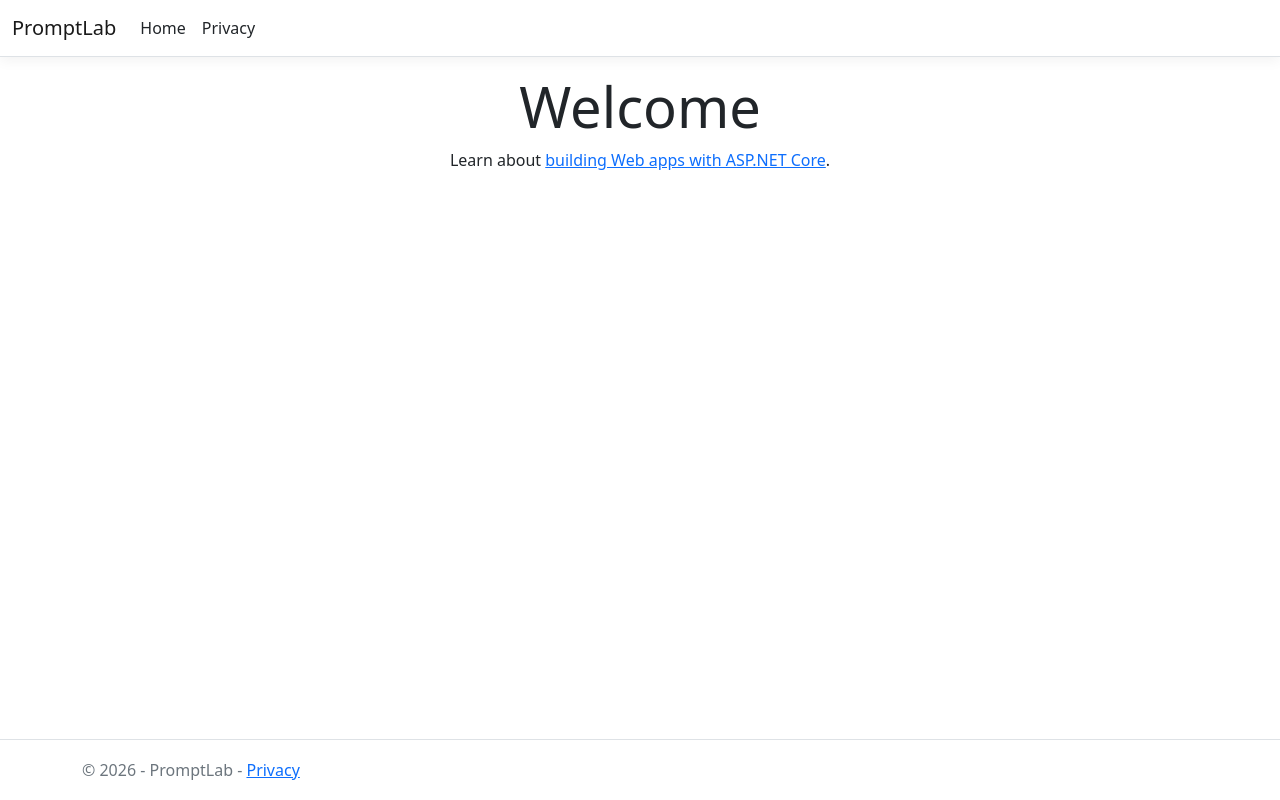
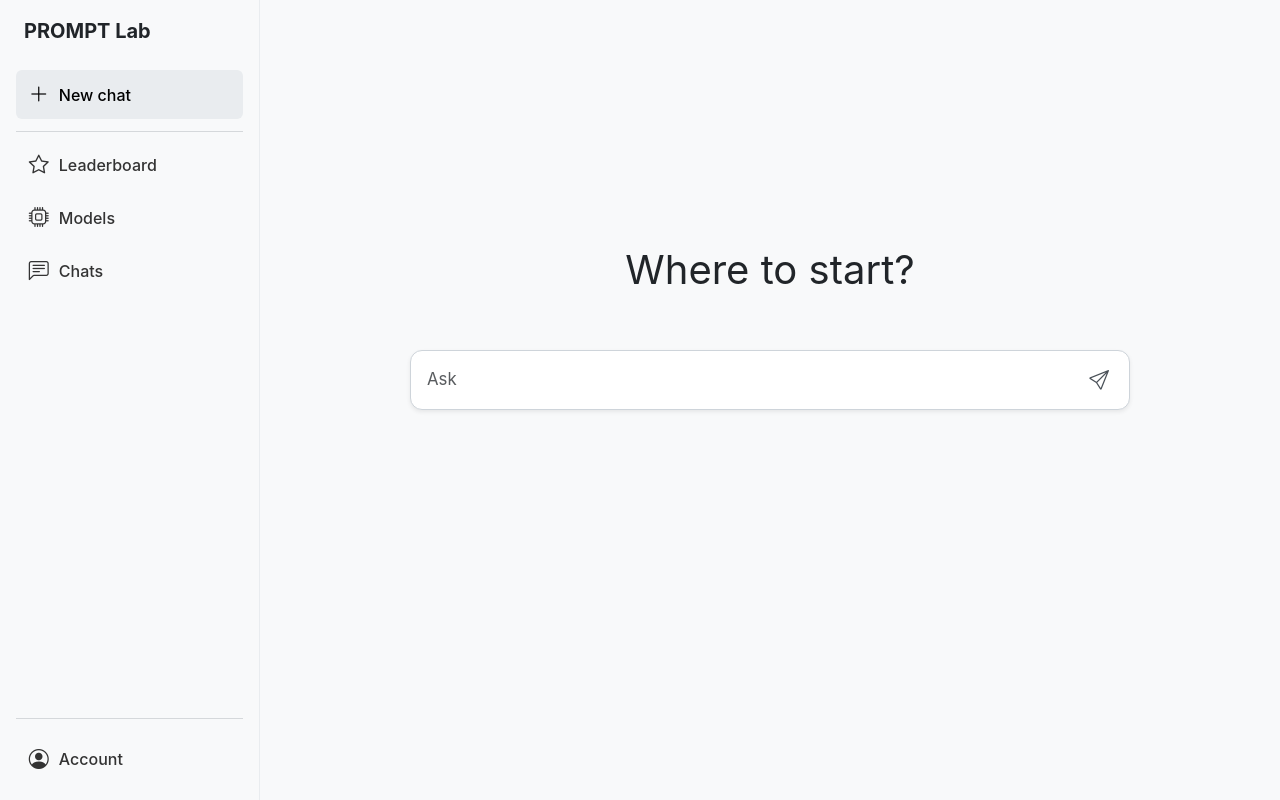
Before and after one commit to M4Sherman414/PromptLab, an ASP.NET Core app: page / in a window 1280 px wide. Run offline with ASP.NET Core 8, Linux system fonts and the light colour scheme; style sheets or scripts are compiled from the project's sources.

Commit message:
Ana sayfa, ekran taslakları ve openrouter api_key test kullanımı sonucu eklendi.

```diff
--- a/Views/Home/Index.cshtml
+++ b/Views/Home/Index.cshtml
@@ -1,8 +1,68 @@
 @{
-    ViewData["Title"] = "Home Page";
+    ViewData["Title"] = "Home";
 }
 
-<div class="text-center">
-    <h1 class="display-4">Welcome</h1>
-    <p>Learn about <a href="https://learn.microsoft.com/aspnet/core">building Web apps with ASP.NET Core</a>.</p>
+<style>
+    .chat-container {
+        max-width: 720px;
+        margin: 0 auto;
+        min-height: 70vh;
+        display: flex;
+        flex-direction: column;
+        justify-content: center;
+    }
+
+    .prompt-input-group {
+        background-color: #ffffff;
+        border: 1px solid #ced4da;
+        border-radius: 12px;
+        padding: 6px 16px;
+        transition: border-color 0.2s ease, box-shadow 0.2s ease;
+    }
+
+    .prompt-input-group:focus-within {
+        border-color: #adb5bd;
+        box-shadow: 0 4px 12px rgba(0, 0, 0, 0.05);
+    }
+
+    .prompt-input {
+        border: none;
+        box-shadow: none !important;
+        background: transparent;
+        padding: 10px 0;
+        font-size: 1.05rem;
+    }
+
+    .btn-send {
+        border: none;
+        background: transparent;
+        color: #495057;
+        padding: 0 4px;
+    }
+
+    .btn-send:hover {
+        color: #000000;
+    }
+</style>
+
+<div class="chat-container">
+    <!-- Sayfa Başlığı -->
+    <div class="text-center mb-5">
+        <h1 class="fw-normal display-6 text-dark">Where to start?</h1>
+    </div>
+
+    <!-- Central Prompt Input Box -->
+    <form asp-controller="Home" asp-action="Index" method="post" class="w-100">
+        <div class="prompt-input-group d-flex align-items-center shadow-sm">
+            <input type="text"
+                   name="userPrompt"
+                   class="form-control prompt-input"
+                   placeholder="Ask"
+                   autocomplete="off"
+                   required />
+            <button type="submit" class="btn btn-send ms-2">
+                <i class="bi bi-send fs-5"></i>
+            </button>
+        </div>
+    </form>
 </div>
--- a/Views/Shared/_Layout.cshtml
+++ b/Views/Shared/_Layout.cshtml
@@ -1,49 +1,122 @@
 <!DOCTYPE html>
-<html lang="en">
+<html lang="tr">
 <head>
     <meta charset="utf-8" />
     <meta name="viewport" content="width=device-width, initial-scale=1.0" />
-    <title>@ViewData["Title"] - PromptLab</title>
-    <link rel="stylesheet" href="~/lib/bootstrap/dist/css/bootstrap.min.css" />
-    <link rel="stylesheet" href="~/css/site.css" asp-append-version="true" />
-    <link rel="stylesheet" href="~/PromptLab.styles.css" asp-append-version="true" />
+    <title>@ViewData["Title"] - PROMPT Lab</title>
+    <!-- Bootstrap 5 CSS -->
+    <link href="https://cdn.jsdelivr.net/npm/bootstrap@5.3.3/dist/css/bootstrap.min.css" rel="stylesheet" />
+    <!-- Bootstrap Icons -->
+    <link href="https://cdn.jsdelivr.net/npm/bootstrap-icons@1.11.3/font/bootstrap-icons.min.css" rel="stylesheet" />
+    <style>
+        body {
+            background-color: #f8f9fa;
+            color: #212529;
+            font-family: -apple-system, BlinkMacSystemFont, "Segoe UI", Roboto, "Helvetica Neue", Arial, sans-serif;
+        }
+
+        .sidebar {
+            width: 260px;
+            min-height: 100vh;
+            background-color: #ffffff;
+            border-right: 1px solid #e9ecef;
+        }
+
+        .sidebar .nav-link {
+            color: #333333;
+            font-weight: 500;
+            padding: 0.6rem 0.8rem;
+            border-radius: 6px;
+            display: flex;
+            align-items: center;
+            gap: 10px;
+        }
+
+        .sidebar .nav-link:hover {
+            background-color: #f1f3f5;
+            color: #000000;
+        }
+
+        .sidebar .nav-link.active {
+            background-color: #e9ecef;
+            color: #000000;
+        }
+
+        .main-content {
+            flex-grow: 1;
+            display: flex;
+            flex-direction: column;
+            min-height: 100vh;
+        }
+    </style>
 </head>
 <body>
-    <header>
-        <nav class="navbar navbar-expand-sm navbar-toggleable-sm navbar-light bg-white border-bottom box-shadow mb-3">
-            <div class="container-fluid">
-                <a class="navbar-brand" asp-area="" asp-controller="Home" asp-action="Index">PromptLab</a>
-                <button class="navbar-toggler" type="button" data-bs-toggle="collapse" data-bs-target=".navbar-collapse" aria-controls="navbarSupportedContent"
-                        aria-expanded="false" aria-label="Toggle navigation">
-                    <span class="navbar-toggler-icon"></span>
+
+    <div class="d-flex">
+        <!-- Mobil Menü Açma Butonu (Sadece mobilde görünür) -->
+        <div class="d-lg-none position-fixed top-0 start-0 p-3 z-3">
+            <button class="btn btn-light border shadow-sm" type="button" data-bs-toggle="offcanvas" data-bs-target="#sidebarOffcanvas">
+                <i class="bi bi-list fs-4"></i>
             </button>
-                <div class="navbar-collapse collapse d-sm-inline-flex justify-content-between">
-                    <ul class="navbar-nav flex-grow-1">
-                        <li class="nav-item">
-                            <a class="nav-link text-dark" asp-area="" asp-controller="Home" asp-action="Index">Home</a>
+        </div>
+
+        <!-- Sidebar (Masaüstü Sabit / Mobil Offcanvas) -->
+        <div class="offcanvas-lg offcanvas-start sidebar d-flex flex-column p-3" tabindex="-1" id="sidebarOffcanvas">
+            <!-- Logo / Başlık -->
+            <div class="d-flex align-items-center gap-2 mb-4 px-2">
+                <span class="fw-bold fs-5 tracking-wide">PROMPT Lab</span>
+            </div>
+
+            <!-- Navigasyon Linkleri -->
+            <ul class="nav nav-pills flex-column mb-auto">
+                <li class="nav-item mb-1">
+                    <a asp-controller="Home" asp-action="Index" class="nav-link active">
+                        <i class="bi bi-plus-lg fs-5"></i>
+                        <span>New chat</span>
+                    </a>
                 </li>
-                        <li class="nav-item">
-                            <a class="nav-link text-dark" asp-area="" asp-controller="Home" asp-action="Privacy">Privacy</a>
+                <hr class="my-2 text-secondary opacity-25">
+                <li class="nav-item mb-1">
+                    <a href="#" class="nav-link">
+                        <i class="bi bi-star fs-5"></i>
+                        <span>Leaderboard</span>
+                    </a>
+                </li>
+                <li class="nav-item mb-1">
+                    <a href="#" class="nav-link">
+                        <i class="bi bi-cpu fs-5"></i>
+                        <span>Models</span>
+                    </a>
+                </li>
+                <li class="nav-item mb-1">
+                    <a href="#" class="nav-link">
+                        <i class="bi bi-chat-left-text fs-5"></i>
+                        <span>Chats</span>
+                    </a>
                 </li>
             </ul>
+
+            <hr class="my-2 text-secondary opacity-25">
+
+            <!-- Kullanıcı Hesabı -->
+            <div class="pt-2">
+                <a href="#" class="nav-link">
+                    <i class="bi bi-person-circle fs-5"></i>
+                    <span>Account</span>
+                </a>
             </div>
         </div>
-        </nav>
-    </header>
-    <div class="container">
-        <main role="main" class="pb-3">
+
+        <!-- Ana İçerik -->
+        <div class="main-content">
+            <main role="main" class="container-fluid p-4 p-lg-5">
                 @RenderBody()
             </main>
         </div>
+    </div>
 
-    <footer class="border-top footer text-muted">
-        <div class="container">
-            &copy; 2026 - PromptLab - <a asp-area="" asp-controller="Home" asp-action="Privacy">Privacy</a>
-        </div>
-    </footer>
-    <script src="~/lib/jquery/dist/jquery.min.js"></script>
-    <script src="~/lib/bootstrap/dist/js/bootstrap.bundle.min.js"></script>
-    <script src="~/js/site.js" asp-append-version="true"></script>
+    <!-- Bootstrap JS Bundle -->
+    <script src="https://cdn.jsdelivr.net/npm/bootstrap@5.3.3/dist/js/bootstrap.bundle.min.js"></script>
     @await RenderSectionAsync("Scripts", required: false)
 </body>
 </html>
```
Also changed, not shown: 11 other files. Lines whose indentation alone changed are shown as unchanged.
